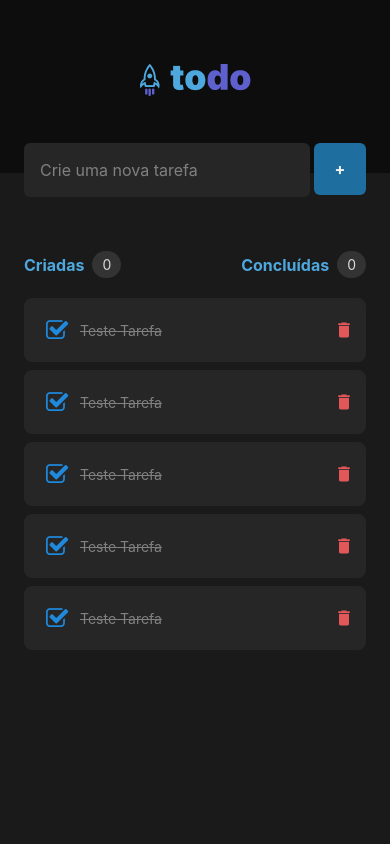
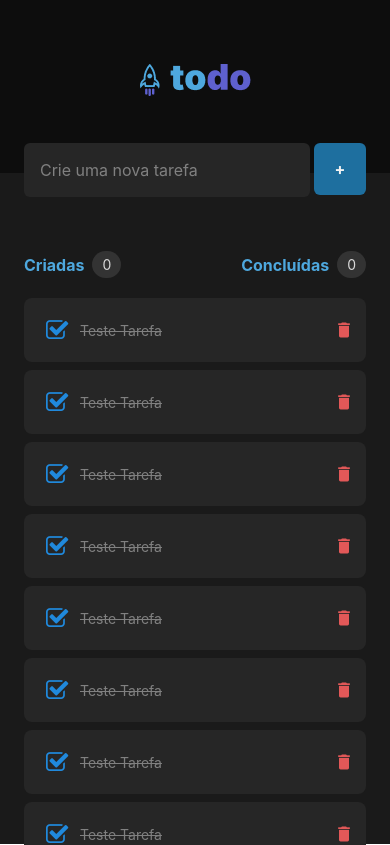
Before and after one commit to Marcelorpc/RocketSeat-ReactNative-ToDoApp, a React Native app: screen / in a window 390 px wide. Shown: the top 845 px of the page. Built offline with nearby package versions, Linux system fonts and the light colour scheme.

Commit message:
create FlatList render

```diff
--- a/src/screens/Home/index.tsx
+++ b/src/screens/Home/index.tsx
@@ -1,8 +1,24 @@
 import { View, Text, Image, TextInput, TouchableOpacity, FlatList } from "react-native";
 import { styles } from "./styles";
 import { Tasks } from "../../components/Tasks";
+import { useState } from "react";
 
 export default function Home() {
+  const [taskContent, setTaskContent] = useState([
+    <Tasks key={1}/>,
+    <Tasks key={2}/>,
+    <Tasks key={3}/>,
+    <Tasks key={4}/>,
+    <Tasks key={5}/>,
+    <Tasks key={6}/>,
+    <Tasks key={7}/>,
+    <Tasks key={8}/>,
+    <Tasks key={9}/>,
+    <Tasks key={10}/>,
+    <Tasks key={11}/>,
+    <Tasks key={12}/>
+  ])
+
   return (
     <View style={styles.container}>
       <View style={styles.header}>
@@ -43,11 +59,13 @@ export default function Home() {
             </View>
           </View>
 
-          <Tasks />
-          <Tasks />
-          <Tasks />
-          <Tasks />
-          <Tasks />
+          <FlatList
+            showsVerticalScrollIndicator={false}
+            data={taskContent}
+            renderItem={({task}) => (
+              <Tasks />
+            )}
+          />
         </View>
       </View>
     </View>
```
